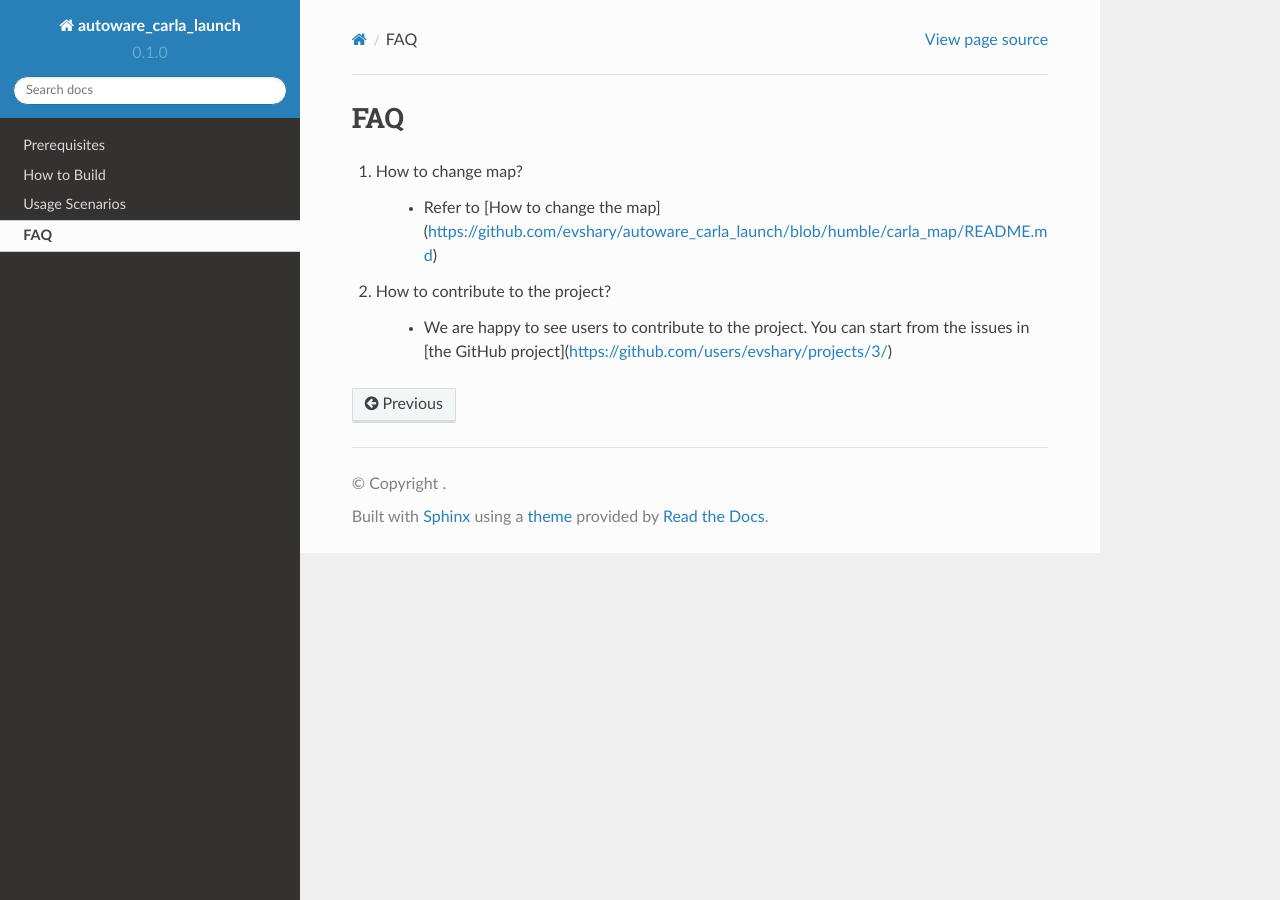
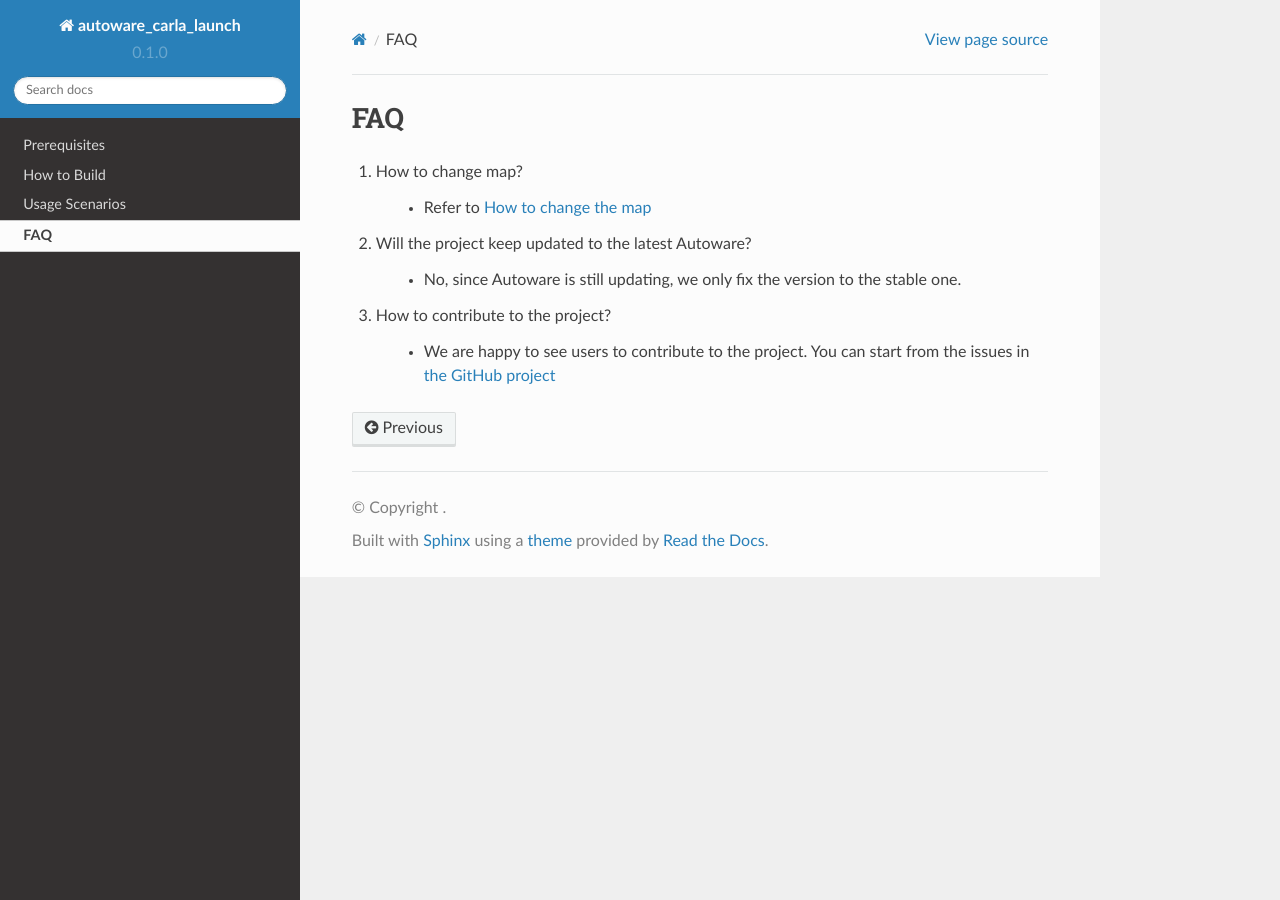
Before and after one commit to evshary/autoware_carla_launch, a Sphinx documentation site: the page built from docs/faq.rst, in a window 1280 px wide. Built offline with Sphinx 7.4.7 and the Read the Docs theme 2.0.0, drawn with Linux system fonts in a browser that asks for light colours.

```diff
--- a/docs/faq.rst
+++ b/docs/faq.rst
@@ -3,8 +3,12 @@
 
 1. How to change map?
 
-    - Refer to [How to change the map](https://github.com/evshary/autoware_carla_launch/blob/humble/carla_map/README.md)
+    - Refer to `How to change the map <https://github.com/evshary/autoware_carla_launch/blob/humble/carla_map/README.md>`_
 
-2. How to contribute to the project?
+2. Will the project keep updated to the latest Autoware?
 
-    - We are happy to see users to contribute to the project. You can start from the issues in [the GitHub project](https://github.com/users/evshary/projects/3/)
+    - No, since Autoware is still updating, we only fix the version to the stable one.
+
+3. How to contribute to the project?
+
+    - We are happy to see users to contribute to the project. You can start from the issues in `the GitHub project <https://github.com/users/evshary/projects/3/>`_
--- a/docs/usage.rst
+++ b/docs/usage.rst
@@ -1,8 +1,7 @@
 Usage Scenarios
 ===============
 
-Contents
---------
+The page lists some usage scenarios.
 
 .. toctree::
 
```
Also changed, not shown: docs/index.rst (+5 -4 lines).
